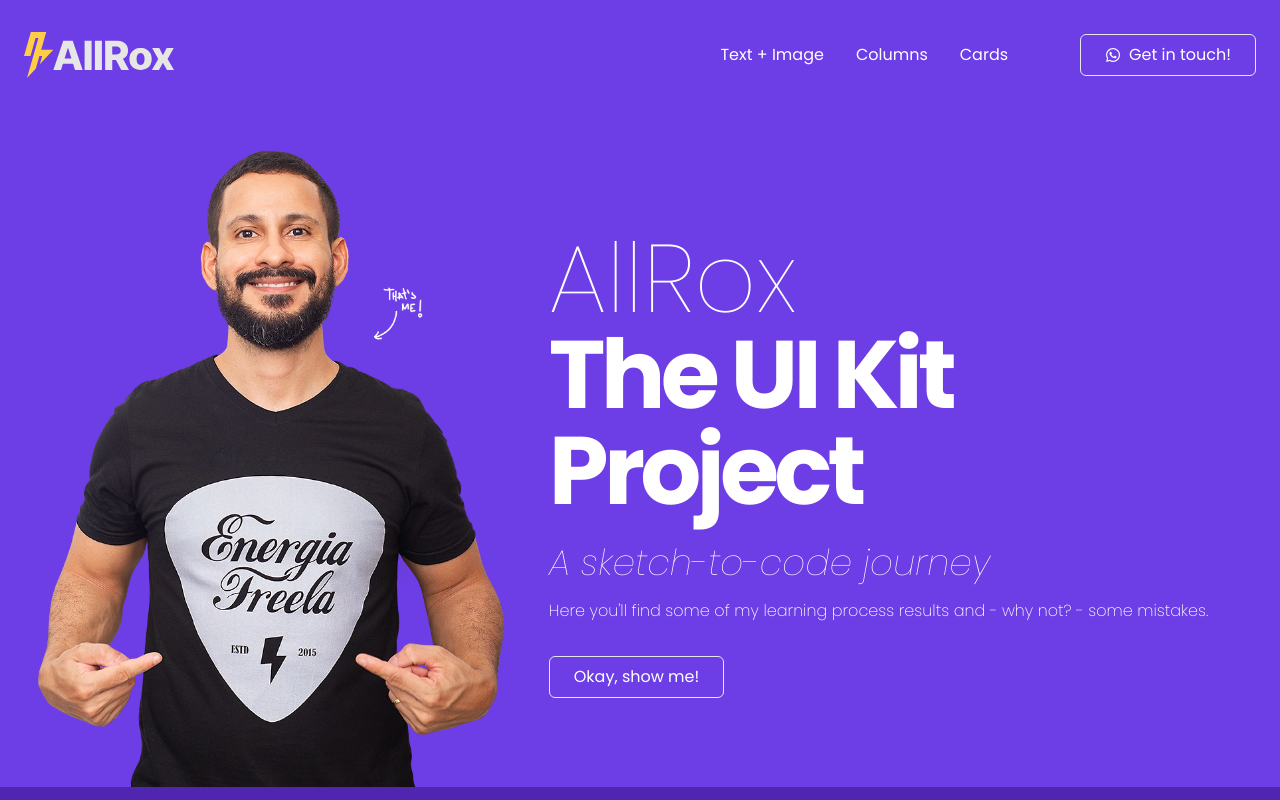
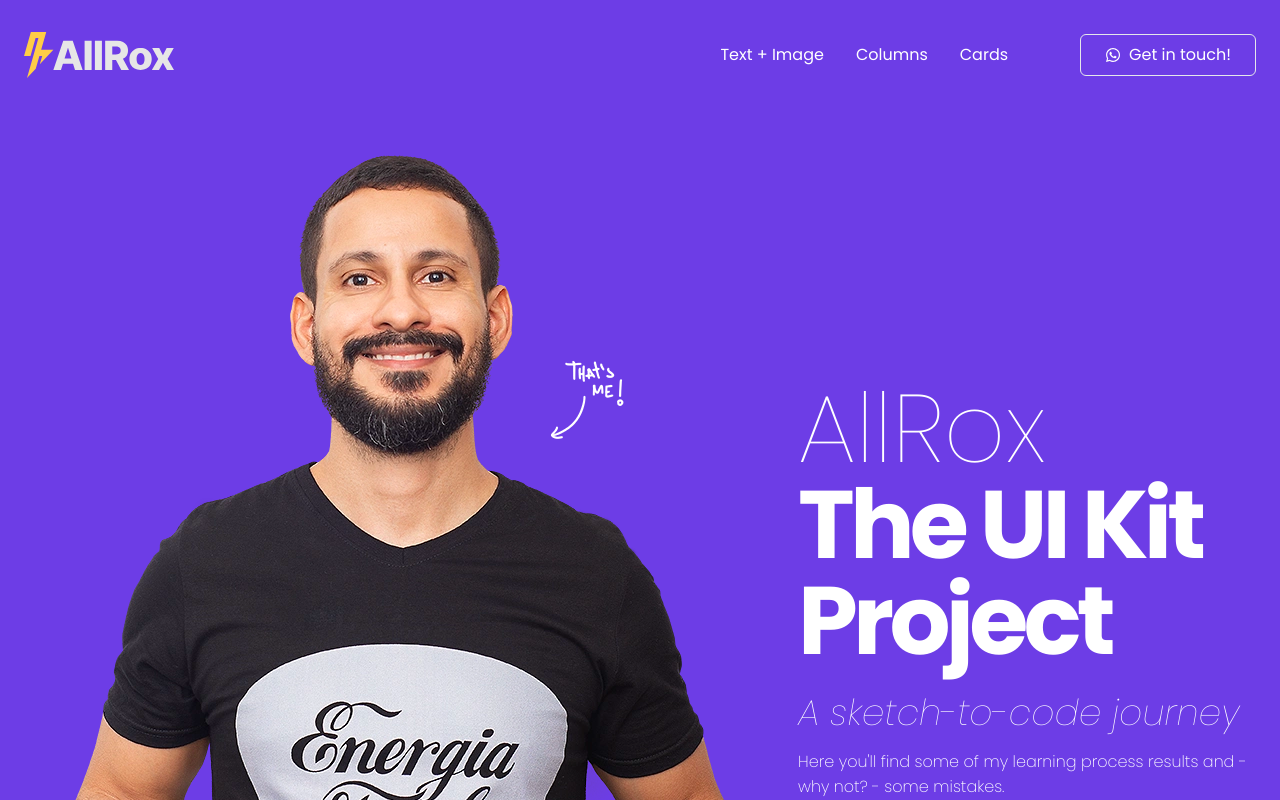
Before and after one commit to allrox/allrox-ui-kit, a Next.js app: page / in a window 1280 px wide. Shown: the top 800 px of the page. Built offline with nearby package versions, Linux system fonts and the light colour scheme.

Commit message:
Ajustes na seção Hero para responsividade

```diff
--- a/src/app/components/Hero/index.js
+++ b/src/app/components/Hero/index.js
@@ -1,7 +1,7 @@
 export default function Hero({ children, params, id }) {
     return (
-        <div id={id} className={`px-6 ${params}`}>
-            <div className="max-w-screen-xl mx-auto">
+        <div id={id} className={`flex flex-col px-6 ${params}`}>
+            <div className="max-w-screen-2xl mx-auto">
                 {children}
             </div>
         </div>
--- a/src/app/page.js
+++ b/src/app/page.js
@@ -37,14 +37,14 @@
           </Nav>
         </MenuBar>
 
-        <div className="flex flex-col md:flex-row gap-2 md:gap-8 md:pt-8 w-full">
+        <div className="flex flex-col justify-end lg:flex-row gap-2 md:gap-8 md:pt-8 w-full">
           <div className="flex flex-col justify-center content-center" >
             <h1 className="mb-2 mt-2 sm:mt-0"><span className="font-thin lg:text-8xl">AllRox</span><br /><span className="md:text-7xl xl:text-8xl leading-none tracking-tighter">The UI Kit Project</span></h1>
             <h2 className="italic font-thin">A sketch-to-code journey</h2>
             <p className="mt-0 md:mb-8">Here you&apos;ll find some of my learning process results and - why not? - some mistakes.</p>
             <Button cta="Okay, show me!" link="#imageandtext" props="hidden md:block w-full sm:w-fit" arialabel="Começar a navegação" />
           </div>
-          <Image className="lg:max-w-[40%] mx-auto order-last md:order-first" src="/allrox.webp" width={650} height={650} loading="eager" alt="Imagem ilustrativa" />
+          <img className="lg:max-h-full lg:max-w-[600] mx-auto order-last lg:order-first" src="/allrox.webp" alt="Imagem ilustrativa" />
         </div>
 
       </Hero>
```
